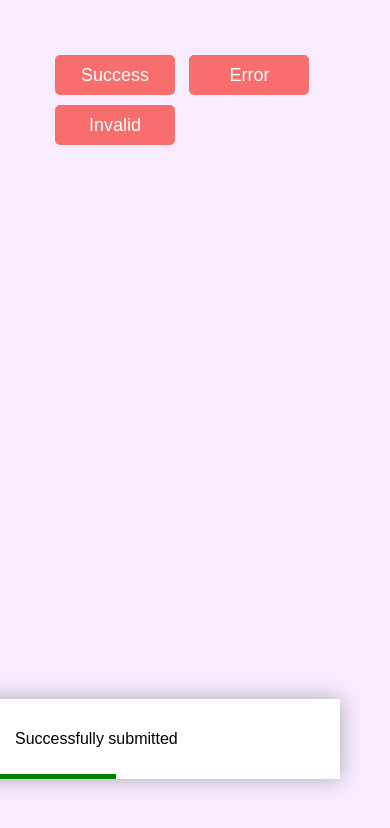
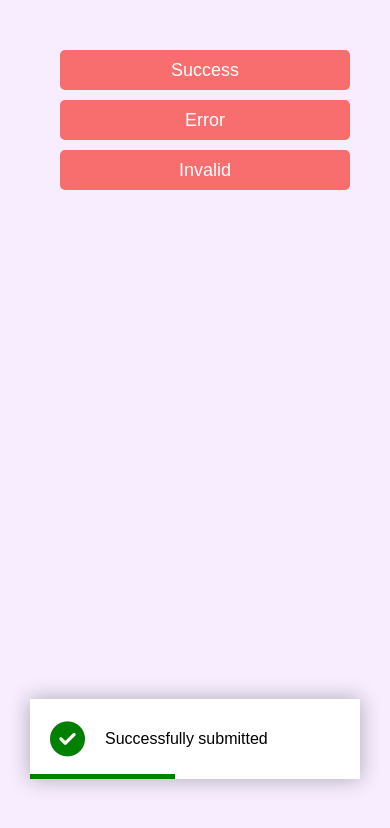
Before and after one commit to ChowdhuryFatema/Toast-Notification, a plain HTML site: page index.html in a window 390 px wide. Both pictures are taken after a click on the button "Success". Drawn offline with Linux system fonts and the light colour scheme.

Commit message:
Fixed Responsive Design

```diff
--- a/style.css
+++ b/style.css
@@ -82,3 +82,18 @@ body {
 .toast.invalid::after {
     background: orange;
 }
+
+@media screen and (max-width: 500px){
+    .buttons button {
+        display: block;
+        width: 100%;
+        margin: 10px;
+    }
+    #toastBox {
+        right: 10px;
+    }
+    .toast {
+        width: 330px;
+        height: 80px;
+    }
+}
```
